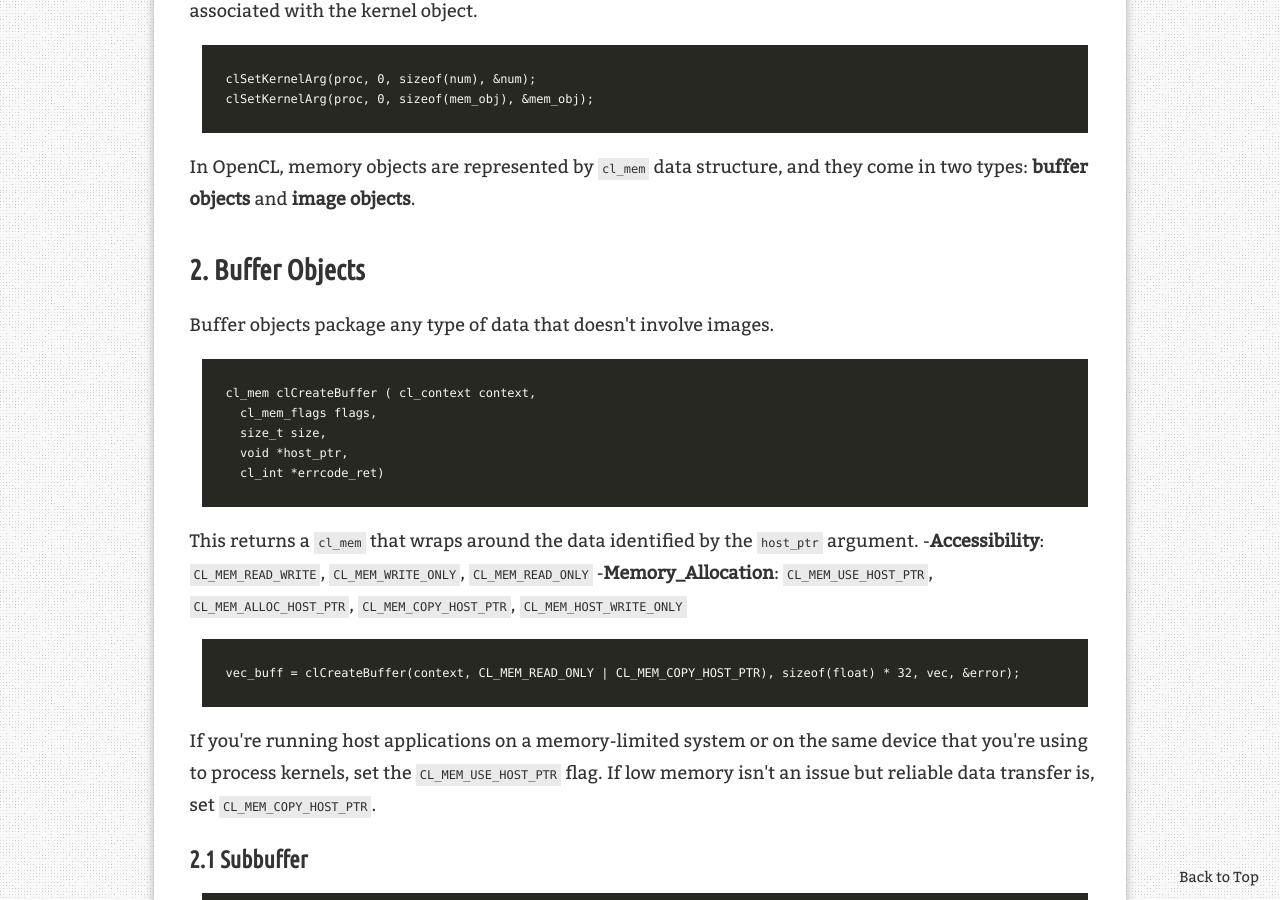
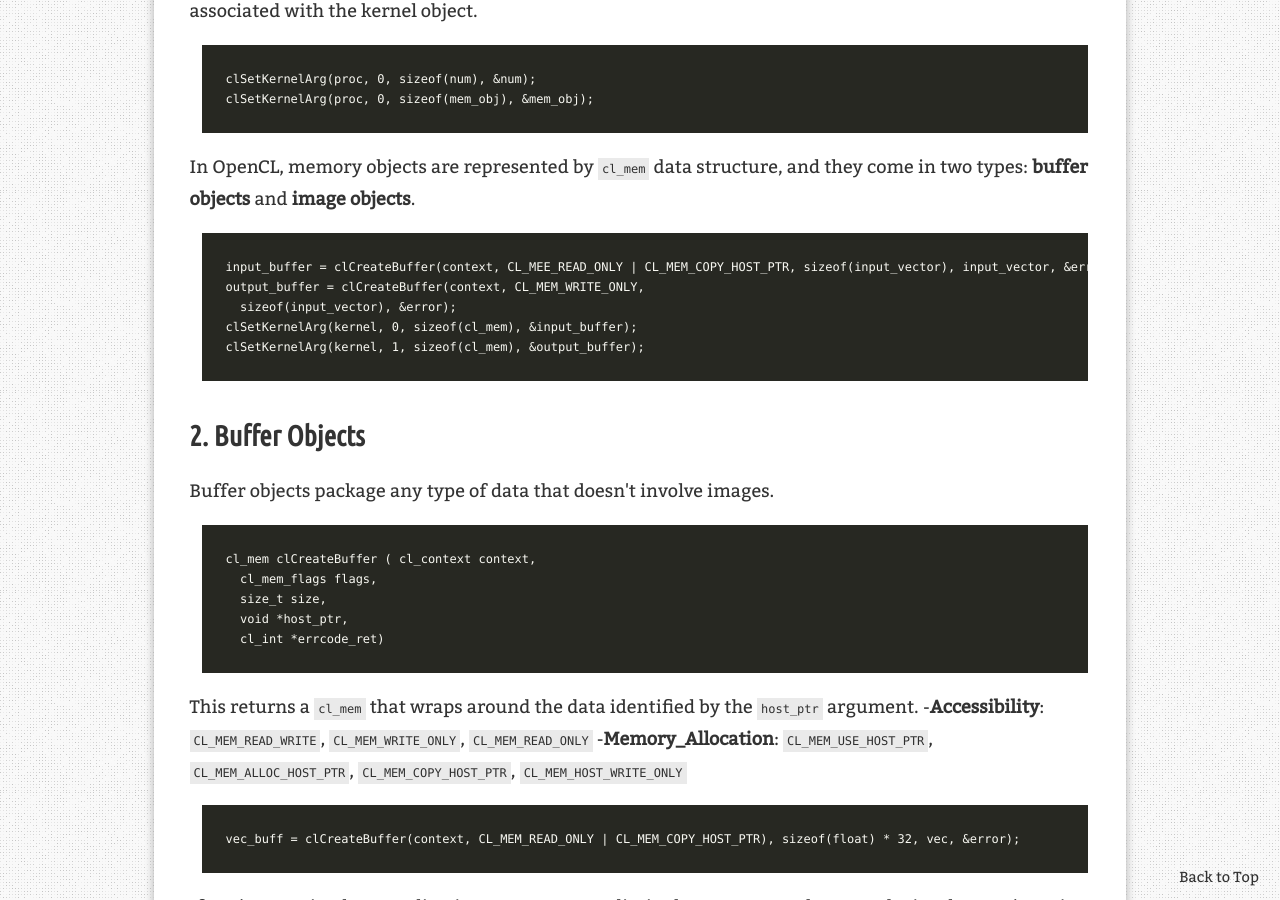
Before and after one commit to Aperjump/Aperjump.github.io, a Jekyll site: the page built from _posts/2018-01-17-OpenCL_2.md, in a window 1280 px wide and 900 px high, scrolled down 808 px. Built offline with Jekyll 4.4.1, drawn with Linux system fonts in a browser that asks for light colours; nearby versions of some CDN libraries; comment, search, counter and statistics services are not loaded.

Commit message:
add a piece of code

````diff
--- a/_posts/2018-01-17-OpenCL_2.md
+++ b/_posts/2018-01-17-OpenCL_2.md
@@ -24,6 +24,13 @@ clSetKernelArg(proc, 0, sizeof(num), &num);
 clSetKernelArg(proc, 0, sizeof(mem_obj), &mem_obj);
 ```
 In OpenCL, memory objects are represented by `cl_mem` data structure, and they come in two types: **buffer objects** and **image objects**.
+```
+input_buffer = clCreateBuffer(context, CL_MEE_READ_ONLY | CL_MEM_COPY_HOST_PTR, sizeof(input_vector), input_vector, &error);
+output_buffer = clCreateBuffer(context, CL_MEM_WRITE_ONLY,
+  sizeof(input_vector), &error);
+clSetKernelArg(kernel, 0, sizeof(cl_mem), &input_buffer);
+clSetKernelArg(kernel, 1, sizeof(cl_mem), &output_buffer);
+```
 
 ## 2. Buffer Objects
 Buffer objects package any type of data that doesn't involve images.
````
